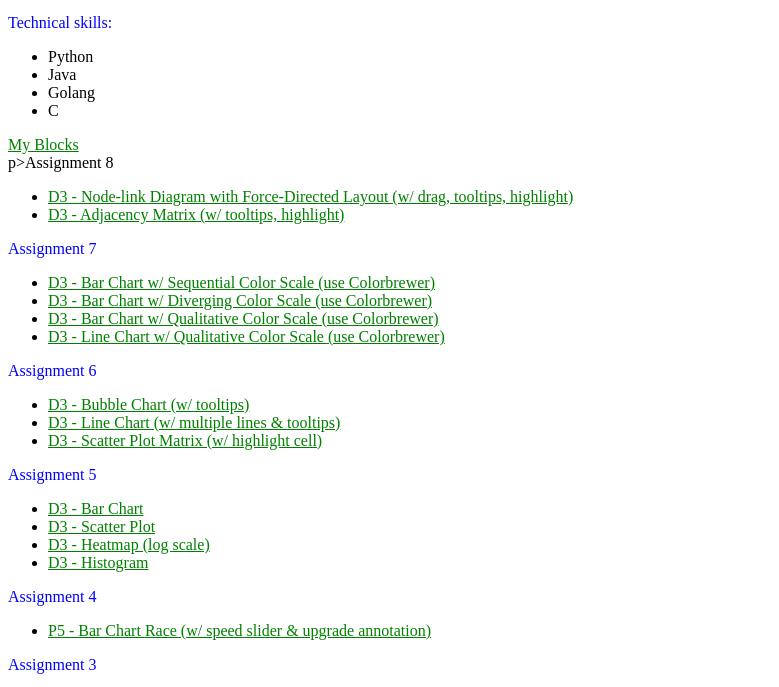
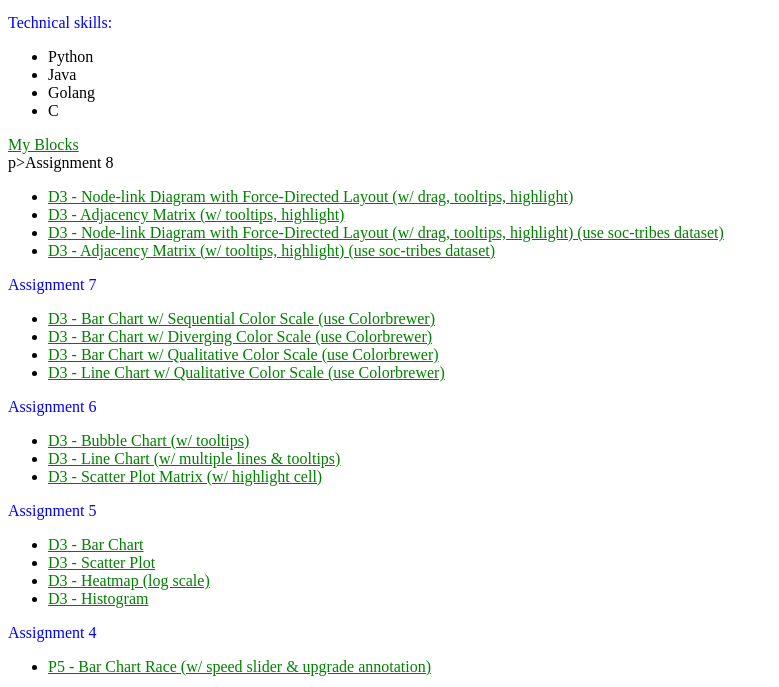
Before and after one commit to zwang155/zwang155.github.io, a plain HTML site: page index.html in a window 1280 px wide. Shown: the part 100-787 px from the top of the page, without its empty margins (0-779 px from the left). Drawn offline with Linux system fonts and the light colour scheme.

Commit message:
a8 extra

```diff
--- a/index.html
+++ b/index.html
@@ -30,6 +30,10 @@
 			<li><a href="https://bl.ocks.org/zwang155/fe86136c5db671f7afd5cb4bd84ef398">D3 - Node-link Diagram with Force-Directed Layout (w/ drag, tooltips, highlight)</a></li>
 
 			<li><a href="https://bl.ocks.org/zwang155/cfb7a70b6d08c1089b123235b874da37">D3 - Adjacency Matrix (w/ tooltips, highlight)</a></li>
+
+			<li><a href="https://bl.ocks.org/zwang155/46f1ab551d2c65a0a15d193125dddbae">D3 - Node-link Diagram with Force-Directed Layout (w/ drag, tooltips, highlight) (use soc-tribes dataset)</a></li>
+
+			<li><a href="https://bl.ocks.org/zwang155/7897a681e1d35f9fe1671f7e92374f61">D3 - Adjacency Matrix (w/ tooltips, highlight) (use soc-tribes dataset)</a></li>
 		</ul>
 
 		<p>Assignment 7</p>
```
